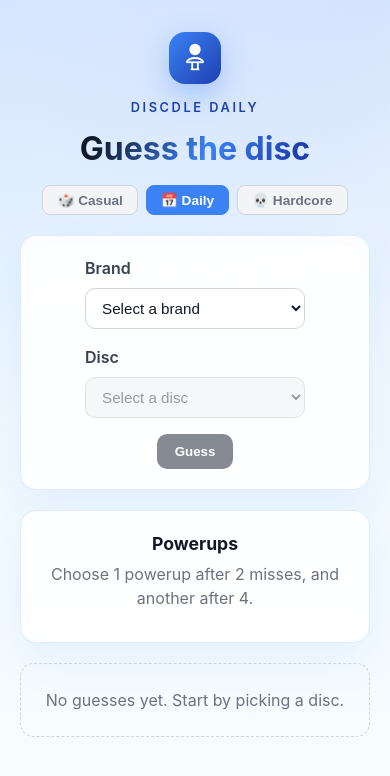
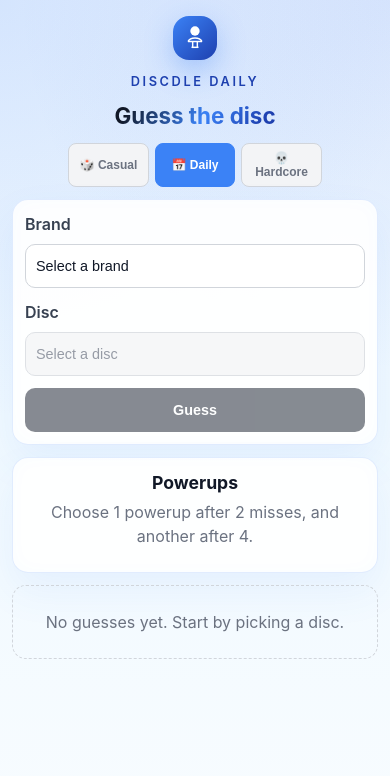
Before and after one commit to EvBonez/discdle, a React (Vite) app: page / in a window 390 px wide. Shown: the top 776 px of the page. Built offline with nearby package versions, Linux system fonts and the light colour scheme.

Commit message:
v1.0.0: Mobile optimization

```diff
--- a/src/App.css
+++ b/src/App.css
@@ -1,5 +1,6 @@
 #root {
   min-height: 100vh;
+  overflow-x: hidden;
 }
 
 .app {
@@ -13,6 +14,8 @@
   color: #111827;
   animation: fade-in 0.6s ease-out;
   transition: color 0.6s ease;
+  width: 100%;
+  box-sizing: border-box;
 }
 
 .app.random-mode {
@@ -404,6 +407,21 @@ select {
   background: #ffffff;
   font-size: 0.95rem;
   color: #111827;
+  min-height: 44px;
+  -webkit-appearance: none;
+  appearance: none;
+  cursor: pointer;
+  transition: border-color 0.2s ease, box-shadow 0.2s ease;
+}
+
+select:hover {
+  border-color: #10b981;
+}
+
+select:focus {
+  outline: none;
+  border-color: #10b981;
+  box-shadow: 0 0 0 3px rgba(16, 185, 129, 0.1);
 }
 
 select:disabled {
@@ -419,16 +437,33 @@ button {
   color: #ffffff;
   font-weight: 600;
   cursor: pointer;
+  min-height: 44px;
+  transition: all 0.2s ease;
+  -webkit-tap-highlight-color: transparent;
+}
+
+button:hover {
+  transform: translateY(-1px);
+  box-shadow: 0 4px 12px rgba(0, 0, 0, 0.15);
+}
+
+button:active {
+  transform: translateY(0);
 }
 
 button:disabled {
   opacity: 0.5;
   cursor: not-allowed;
+  transform: none;
 }
 
 button.ghost {
   background: #e5e7eb;
   color: #111827;
+}
+
+button.ghost:hover {
+  background: #d1d5db;
 }
 
 .status {
@@ -581,12 +616,14 @@ html.hardcore-theme .already-played-banner p {
   width: 100%;
   display: grid;
   gap: 12px;
+  overflow-x: auto;
 }
 
 .grid-row {
   display: grid;
   grid-template-columns: repeat(7, minmax(90px, 1fr));
   gap: 8px;
+  min-width: min-content;
 }
 
 .grid-cell {
@@ -596,6 +633,13 @@ html.hardcore-theme .already-played-banner p {
   text-align: center;
   background: #ffffff;
   font-weight: 600;
+  min-height: 44px;
+  display: flex;
+  align-items: center;
+  justify-content: center;
+  word-break: break-word;
+  font-size: 0.9rem;
+  line-height: 1.2;
 }
 
 .header-row .grid-cell {
@@ -604,6 +648,8 @@ html.hardcore-theme .already-played-banner p {
   text-transform: uppercase;
   letter-spacing: 0.08em;
   font-size: 0.7rem;
+  font-weight: 700;
+  min-height: 36px;
 }
 
 .grid-cell[data-status='exact'] {
@@ -900,22 +946,301 @@ html.hardcore-theme .already-played-banner p {
   }
 }
 
-@media (max-width: 900px) {
+@media (max-width: 1024px) {
+  .app {
+    padding: 24px 16px 48px;
+    gap: 16px;
+  }
+
+  .controls {
+    gap: 12px;
+  }
+
+  .control {
+    min-width: 180px;
+  }
+
   .grid-row {
-    grid-template-columns: repeat(3, minmax(90px, 1fr));
+    grid-template-columns: repeat(7, minmax(70px, 1fr));
+    gap: 6px;
+  }
+
+  .grid-cell {
+    padding: 8px 6px;
+    font-size: 0.85rem;
+  }
+
+  .header-row .grid-cell {
+    font-size: 0.65rem;
+  }
+
+  .panel,
+  .hints {
+    padding: 16px;
+  }
+
+  .hint-choice-grid {
+    grid-template-columns: repeat(auto-fit, minmax(160px, 1fr));
+  }
+
+  .hint-choice {
+    padding: 12px 14px;
+  }
+
+  .modal {
+    max-width: 480px;
+    padding: 20px;
+  }
+}
+
+@media (max-width: 768px) {
+  .title-row {
+    flex-direction: column;
+    gap: 12px;
+  }
+
+  .header h1 {
+    font-size: 1.8rem;
+  }
+
+  .logo-mark {
+    width: 48px;
+    height: 48px;
+  }
+
+  .logo-mark svg {
+    width: 32px;
+    height: 32px;
+  }
+
+  .mode-toggle {
+    gap: 6px;
+    margin-top: 10px;
+  }
+
+  .mode-btn {
+    padding: 5px 12px;
+    font-size: 0.8rem;
+  }
+
+  .controls {
+    flex-direction: column;
+    align-items: stretch;
+  }
+
+  .control {
+    min-width: auto;
+  }
+
+  select,
+  button,
+  .hardcore-input-label input {
+    width: 100%;
+  }
+
+  .hardcore-timer {
+    min-width: auto;
+    width: 100%;
+    font-size: 1.2rem;
+  }
+
+  .grid-row {
+    grid-template-columns: repeat(7, 1fr);
+    gap: 4px;
+  }
+
+  .grid-cell {
+    padding: 6px 4px;
+    font-size: 0.75rem;
+    border-radius: 6px;
+    min-height: 40px;
+    display: flex;
+    align-items: center;
+    justify-content: center;
+    flex-direction: column;
+  }
+
+  .header-row .grid-cell {
+    font-size: 0.6rem;
+    min-height: 30px;
+  }
+
+  .grid-cell span {
+    font-size: 0.65rem;
+  }
+
+  .hint-choice-grid {
+    grid-template-columns: 1fr;
+  }
+
+  .hint-choice {
+    padding: 12px;
+    display: flex;
+    align-items: center;
+    gap: 12px;
+  }
+
+  .hint-art {
+    width: 40px;
+    height: 40px;
+    flex-shrink: 0;
+  }
+
+  .hint-icon {
+    width: 24px;
+    height: 24px;
+  }
+
+  .hint-title {
+    font-size: 0.95rem;
+  }
+
+  .hint-description {
+    font-size: 0.85rem;
+  }
+
+  .modal {
+    max-width: 90%;
+    padding: 16px;
+  }
+
+  .modal h2 {
+    font-size: 1.3rem;
+  }
+
+  .modal p {
+    font-size: 0.95rem;
+  }
+
+  .share-preview pre {
+    font-size: 0.8rem;
+  }
+
+  .hardcore-rules {
+    padding: 12px 14px;
+    margin-top: 12px;
+  }
+
+  .hardcore-rules h3 {
+    font-size: 0.95rem;
+    margin-bottom: 10px;
+  }
+
+  .hardcore-rules li {
+    font-size: 0.9rem;
+    margin: 6px 0;
+  }
+
+  .already-played-banner,
+  .casual-endgame-banner,
+  .hardcore-endgame-banner {
+    padding: 14px 16px;
+    margin-bottom: 10px;
+  }
+
+  .already-played-banner p,
+  .casual-endgame-banner p,
+  .hardcore-endgame-banner p {
+    font-size: 0.95rem;
+  }
+
+  .daily-countdown {
+    margin-top: 10px;
+  }
+
+  .countdown-timer {
+    font-size: 2rem;
+  }
+}
+
+@media (max-width: 480px) {
+  .app {
+    padding: 16px 12px 40px;
+    gap: 12px;
+  }
+
+  .header h1 {
+    font-size: 1.4rem;
+  }
+
+  .logo-mark {
+    width: 44px;
+    height: 44px;
+  }
+
+  .logo-mark svg {
+    width: 28px;
+    height: 28px;
+  }
+
+  .mode-btn {
+    padding: 4px 10px;
+    font-size: 0.75rem;
+  }
+
+  .mode-btn span {
+    font-size: 0.85rem;
+  }
+
+  .panel,
+  .hints {
+    padding: 12px;
+  }
+
+  .grid-row {
+    grid-template-columns: repeat(7, 1fr);
+    gap: 3px;
+  }
+
+  .grid-cell {
+    padding: 4px 2px;
+    font-size: 0.65rem;
+    min-height: 36px;
+    border-radius: 4px;
   }
 
   .header-row {
     display: none;
   }
-}
 
-@media (max-width: 700px) {
-  .title-row {
-    flex-direction: column;
+  .control label {
+    font-size: 0.9rem;
   }
 
-  .header h1 {
-    font-size: 2rem;
+  select {
+    padding: 8px 10px;
+    font-size: 0.9rem;
+  }
+
+  button {
+    padding: 8px 14px;
+    font-size: 0.9rem;
+  }
+
+  .hint-choice {
+    padding: 10px;
+  }
+
+  .hint-art {
+    width: 36px;
+    height: 36px;
+  }
+
+  .hint-icon {
+    width: 22px;
+    height: 22px;
+  }
+
+  .modal-actions {
+    flex-direction: column;
+    gap: 10px;
+  }
+
+  .modal-actions button {
+    width: 100%;
+  }
+
+  .countdown-timer {
+    font-size: 1.8rem;
   }
 }
```
Also changed, not shown: 1 other file (tests, documents, lock files or other folders).
